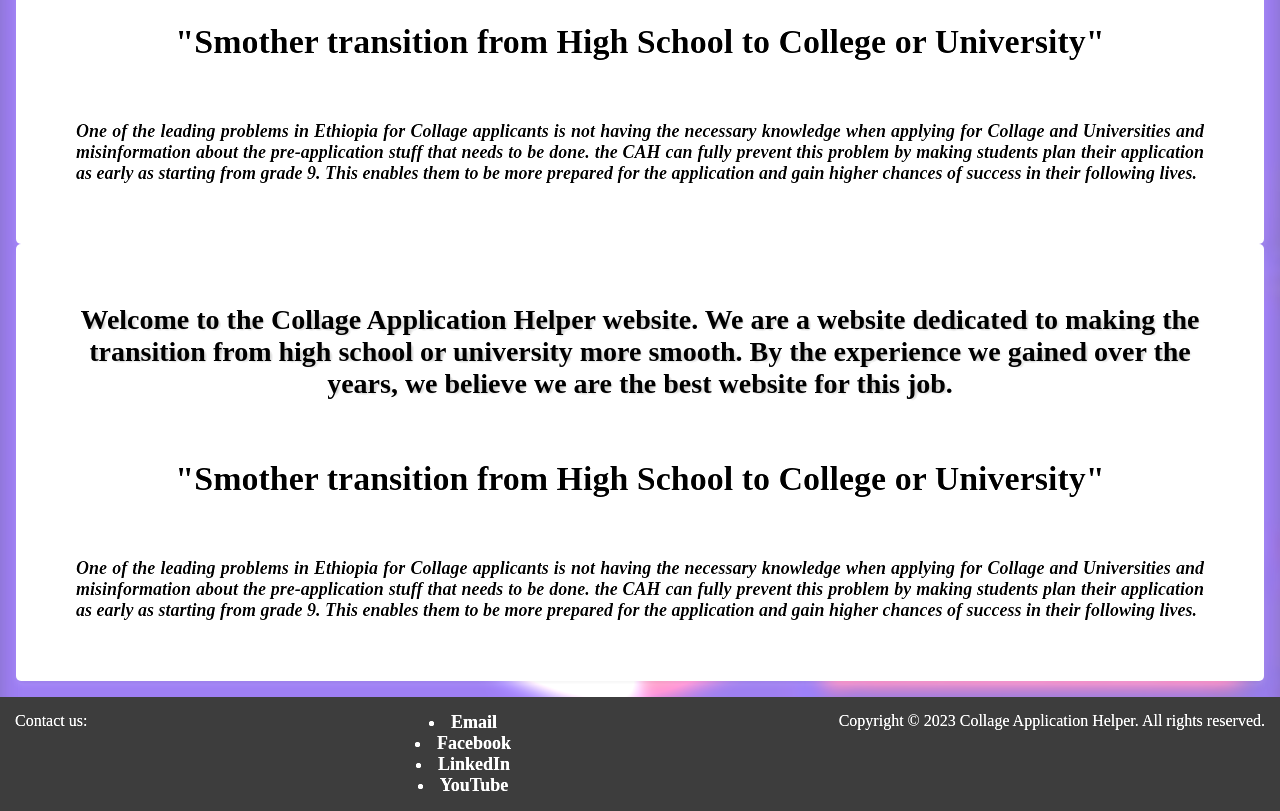
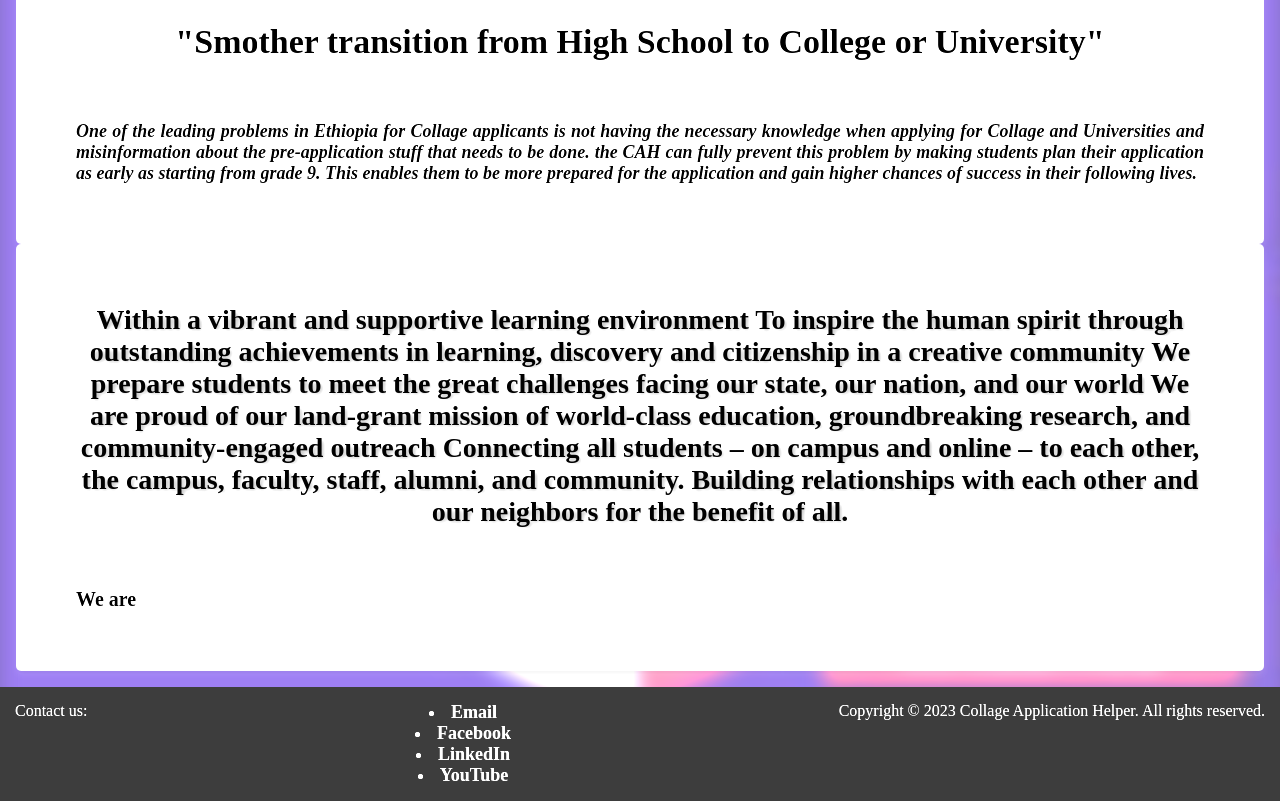
Before and after one commit to nah1121/Proje, a plain HTML site: page index.html in a window 1280 px wide. Shown: the part 2052-2863 px from the top of the page. Drawn offline with Linux system fonts and the light colour scheme.

Commit message:
Update index.html

```diff
--- a/index.html
+++ b/index.html
@@ -68,9 +68,13 @@
                 <h2 class="probs">One of the leading problems in Ethiopia for Collage applicants is not having the necessary knowledge when applying for Collage and Universities and misinformation about the pre-application stuff that needs to be done. the CAH can fully prevent this problem by making students plan their application as early as starting from grade 9. This enables them to be more prepared for the application and gain higher chances of success in their following lives.</h2>
             </section>
             <section class="info" id="aboutus_section">
-                <h2 class="welcome">Welcome to the Collage Application Helper website. We are a website dedicated to making the transition from high school or university more smooth. By the experience we gained over the years, we believe we are the best website for this job.</h2>
-                <h1 class="motto">"Smother transition from High School to College or University"</h1>
-                <h2 class="probs">One of the leading problems in Ethiopia for Collage applicants is not having the necessary knowledge when applying for Collage and Universities and misinformation about the pre-application stuff that needs to be done. the CAH can fully prevent this problem by making students plan their application as early as starting from grade 9. This enables them to be more prepared for the application and gain higher chances of success in their following lives.</h2>
+                <h2 class="welcome">Within a vibrant and supportive learning environment
+                    To inspire the human spirit through outstanding achievements in learning, discovery and citizenship in a creative community
+                    We prepare students to meet the great challenges facing our state, our nation, and our world
+                    We are proud of our land-grant mission of world-class education, groundbreaking research, and community-engaged outreach
+                    Connecting all students – on campus and online – to each other, the campus, faculty, staff, alumni, and community.
+                     Building relationships with each other and our neighbors for the benefit of all.</h2>
+                     <h2>We are </h2>
             </section>
         </div>
     </main>
```
